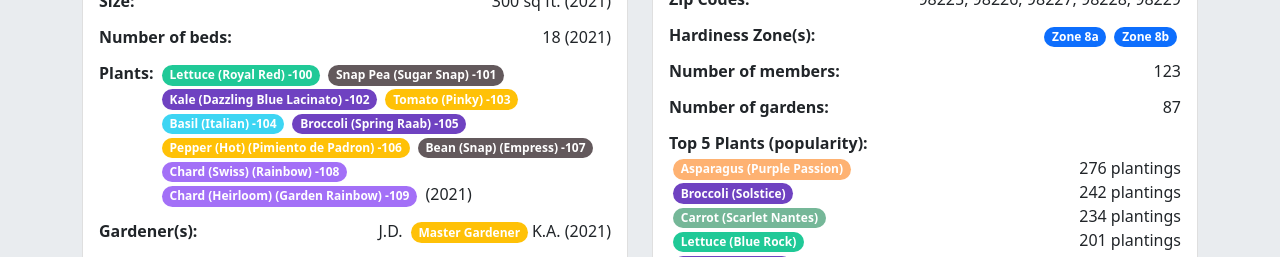
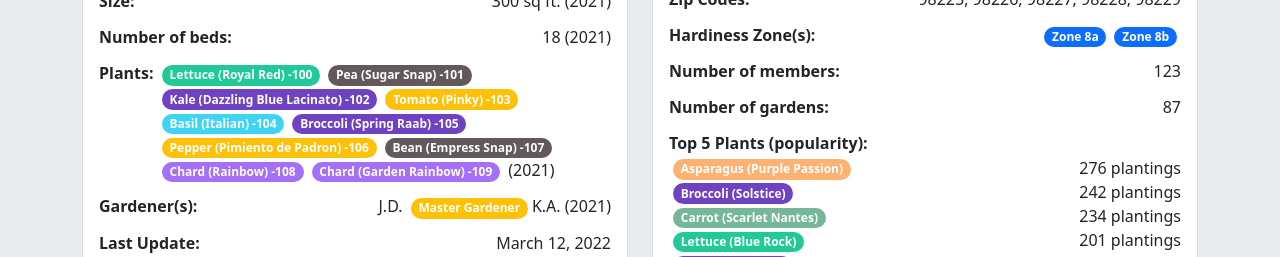
Before and after one commit to agilegardenclub/public-garden, a React (Create React App) app: page / in a window 1280 px wide. Shown: the part 1640-1897 px from the top of the page. Built offline with nearby package versions, Linux system fonts and the light colour scheme.

Commit message:
checkpoint

```diff
--- a/src/components/NestedDropdown.js
+++ b/src/components/NestedDropdown.js
@@ -13,7 +13,7 @@ import PropTypes from 'prop-types';
 const CustomToggle = React.forwardRef(({ children, onClick }, ref) => (
   <Container
     fluid
-    className="px-0 d-flex justify-content-between"
+    className="p-0 m-0 d-flex justify-content-between"
     ref={ref}
     onClick={(e) => {
       e.preventDefault();
--- a/src/components/PlantHistoryGrid.js
+++ b/src/components/PlantHistoryGrid.js
@@ -7,6 +7,7 @@ import { plantFamilyData } from '../datamodel/plantFamilyData';
 import { PlantingHistory } from '../datamodel/PlantingHistory';
 import { PlantRow, PlantRowMonthHeaderCol, PlantRowNameHeaderCol } from './PlantRow';
 import { NestedDropdown } from './NestedDropdown';
+import { plantNameShort } from '../datamodel/PlantInfo';
 
 // eslint-disable-next-line no-unused-vars
 function Header() {
@@ -72,9 +73,12 @@ SingleBedYear.propTypes = {
 export function PlantHistoryGrid() {
   const plantingHistory = new PlantingHistory({ gardenData: gardenData[0], plantData, plantFamilyData });
   const bedHistoryData = plantingHistory.bedHistoryData();
+  const plantHistoryData = plantingHistory.plantHistoryData();
+  console.log('plantHistoryData', plantHistoryData);
   // eslint-disable-next-line no-unused-vars
   const [selectedPlantID, setPlantID] = useState();
-  const onSelect = (eventKey) => { setPlantID(eventKey); };
+  const [selectedPlantName, setPlantName] = useState('Plants');
+  const onSelect = (eventKey) => { setPlantID(eventKey); if (eventKey) setPlantName(plantNameShort(eventKey)); console.log(eventKey); };
   const plantItems = plantingHistory.plantDropdownMenuItems();
   return (
     <Container>
@@ -83,7 +87,7 @@ export function PlantHistoryGrid() {
       </Row>
       <Row>
         <Col xs={1} className="p-0">
-          <NestedDropdown title={'Plants'} items={plantItems} onSelect={onSelect} />
+          <NestedDropdown title={selectedPlantName} items={plantItems} onSelect={onSelect} />
         </Col>
         <Col xs={11} className="p-0">
           <SingleBedHistory bedID={'01'} bedHistoryData={bedHistoryData}/>
--- a/src/datamodel/PlantInfo.js
+++ b/src/datamodel/PlantInfo.js
@@ -60,3 +60,11 @@ export function plantName(plantID) {
   }
   return 'Unknown plantID';
 }
+
+export function plantNameShort(plantID) {
+  const plantInfo = plantData.find(element => element.id === plantID);
+  if (plantInfo) {
+    return `${plantInfo.plant}`;
+  }
+  return 'Unknown plantID';
+}
--- a/src/datamodel/PlantingHistory.js
+++ b/src/datamodel/PlantingHistory.js
@@ -93,4 +93,39 @@ export class PlantingHistory {
     });
     return dropdownItems;
   }
+
+  /**
+   * Returns the data organized as follows:
+   * [
+   *  {
+   *    plantID: 'plant-01',
+   *    yearData: [
+   *      { year: '2020',
+   *        plantData: [
+   *         { plant data }
+   *        ],
+   *      }
+   *    ]
+   *  }
+   *  ]
+   */
+  plantHistoryData() {
+    // Extract the plantIDs
+    const plantIDs = [...new Set(this.plantings.map(entry => entry.plantID))];
+    return plantIDs.map(plantID => this._plantYearData(plantID));
+  }
+
+  _plantYearData(plantID) {
+    // Find all the years associated with the plantID
+    const plantIDPlantings = this.plantings.filter(planting => planting.plantID === plantID);
+    const years = [...new Set(plantIDPlantings.map(planting => planting.year))].sort();
+    return {
+      plantID,
+      yearData: years.map(year => ({ year, plantData: this._plantYearPlantings(plantID, year) })),
+    };
+  }
+
+  _plantYearPlantings(plantID, year) {
+    return this.plantings.filter((planting => (planting.plantID === plantID) && planting.year === year));
+  }
 }
--- a/src/datamodel/plantData.js
+++ b/src/datamodel/plantData.js
@@ -105,7 +105,7 @@ export const plantData = [
   },
   {
     id: 'plant-101',
-    plant: 'Snap Pea',
+    plant: 'Pea',
     variety: 'Sugar Snap',
     familyID: 'plantfamily-05',
     gardenerIDs: ['gardener-01'], // for seeds of unknown provenance.
@@ -156,7 +156,7 @@ export const plantData = [
   },
   {
     id: 'plant-106',
-    plant: 'Pepper (Hot)',
+    plant: 'Pepper',
     variety: 'Pimiento de Padron',
     familyID: 'plantfamily-07',
     vendor: 'Uprising Seeds',
@@ -166,8 +166,8 @@ export const plantData = [
   },
   {
     id: 'plant-107',
-    plant: 'Bean (Snap)',
-    variety: 'Empress',
+    plant: 'Bean',
+    variety: 'Empress Snap',
     familyID: 'plantfamily-05',
     vendor: 'Uprising Seeds',
     vendorURL: 'https://uprisingorganics.com/collections/vegetables/products/bean-bush-snap-empress',
@@ -176,7 +176,7 @@ export const plantData = [
   },
   {
     id: 'plant-108',
-    plant: 'Chard (Swiss)',
+    plant: 'Chard',
     variety: 'Rainbow',
     familyID: 'plantfamily-03',
     vendor: 'Uprising Seeds',
@@ -186,7 +186,7 @@ export const plantData = [
   },
   {
     id: 'plant-109',
-    plant: 'Chard (Heirloom)',
+    plant: 'Chard',
     variety: 'Garden Rainbow',
     familyID: 'plantfamily-03',
     vendor: 'Renee\'s Garden',
@@ -207,7 +207,7 @@ export const plantData = [
   {
     id: 'plant-111',
     plant: 'Kale',
-    variety: 'Red Russion',
+    variety: 'Red Russian',
     familyID: 'plantfamily-02',
     vendor: 'Uprising Seeds',
     vendorURL: 'https://uprisingorganics.com/products/kale-red-russian',
```
Also changed, not shown: 1 other file (tests, documents, lock files or other folders).
